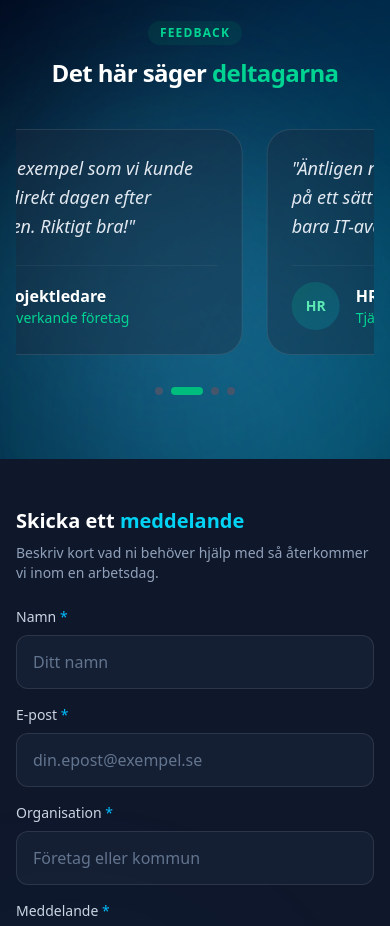
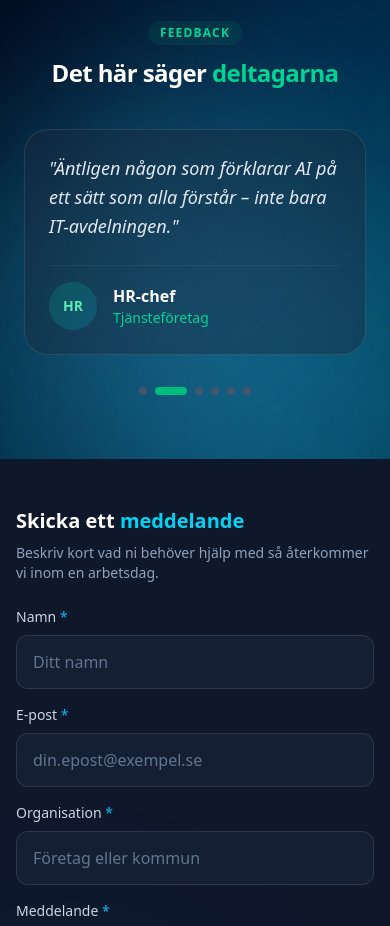
Before and after one commit to Henrik-KV/kv-konsult-site, a Next.js app: page / in a window 390 px wide. Shown: the part 6700-7626 px from the top of the page. Built offline with nearby package versions, Linux system fonts and the light colour scheme; no server answers.

Commit message:
Fix: Faster navbar reveal on scroll-up + responsive testimonials carousel

```diff
--- a/app/components/Navigation.tsx
+++ b/app/components/Navigation.tsx
@@ -36,14 +36,14 @@ export default function Navigation() {
       setScrolled(currentScrollY > 20);
 
       // Visa/dölj navbar på mobil baserat på scroll-riktning
-      // Alltid visa om vi är nära toppen (< 100px)
-      if (currentScrollY < 100) {
+      // Alltid visa om vi är nära toppen (< 50px)
+      if (currentScrollY < 50) {
         setVisible(true);
-      } else if (currentScrollY > lastScrollY.current + 10) {
-        // Scrollar nedåt - dölj (med 10px tröskel för att undvika flimmer)
+      } else if (currentScrollY > lastScrollY.current + 5) {
+        // Scrollar nedåt - dölj (låg tröskel för snabb respons)
         setVisible(false);
-      } else if (currentScrollY < lastScrollY.current - 10) {
-        // Scrollar uppåt - visa
+      } else if (currentScrollY < lastScrollY.current - 2) {
+        // Scrollar uppåt - visa DIREKT (mycket låg tröskel)
         setVisible(true);
       }
 
--- a/app/page.tsx
+++ b/app/page.tsx
@@ -551,9 +551,38 @@ const testimonials = [
 function TestimonialsSection() {
   const [currentIndex, setCurrentIndex] = useState(0);
   const [isAnimating, setIsAnimating] = useState(false);
+  const [itemsPerView, setItemsPerView] = useState(3);
+  const [isMobile, setIsMobile] = useState(false);
 
-  const itemsPerView = 3;
+  // Responsiv: 1 kort på mobil, 2 på tablet, 3 på desktop
+  useEffect(() => {
+    const checkScreenSize = () => {
+      const width = window.innerWidth;
+      if (width < 640) {
+        setItemsPerView(1);
+        setIsMobile(true);
+      } else if (width < 1024) {
+        setItemsPerView(2);
+        setIsMobile(false);
+      } else {
+        setItemsPerView(3);
+        setIsMobile(false);
+      }
+    };
+
+    checkScreenSize();
+    window.addEventListener('resize', checkScreenSize);
+    return () => window.removeEventListener('resize', checkScreenSize);
+  }, []);
+
   const maxIndex = Math.max(0, testimonials.length - itemsPerView);
+
+  // Återställ index om det går utanför gränserna vid resize
+  useEffect(() => {
+    if (currentIndex > maxIndex) {
+      setCurrentIndex(maxIndex);
+    }
+  }, [maxIndex, currentIndex]);
 
   const goToNext = useCallback(() => {
     if (isAnimating) return;
@@ -616,7 +645,9 @@ function TestimonialsSection() {
               {testimonials.map((t, index) => (
                 <div
                   key={index}
-                  className="w-full flex-shrink-0 px-3 md:w-1/2 lg:w-1/3"
+                  className={`flex-shrink-0 px-2 sm:px-3 ${
+                    isMobile ? 'w-full' : itemsPerView === 2 ? 'w-1/2' : 'w-1/3'
+                  }`}
                 >
                   <div className="group flex h-full flex-col rounded-3xl border border-white/10 bg-slate-800/40 p-6 transition-all duration-300 hover:border-emerald-500/30 hover:bg-slate-800/60 hover:shadow-lg hover:shadow-emerald-500/10 md:p-8">
                     {/* Quote - kursiv med citattecken i texten */}
```
